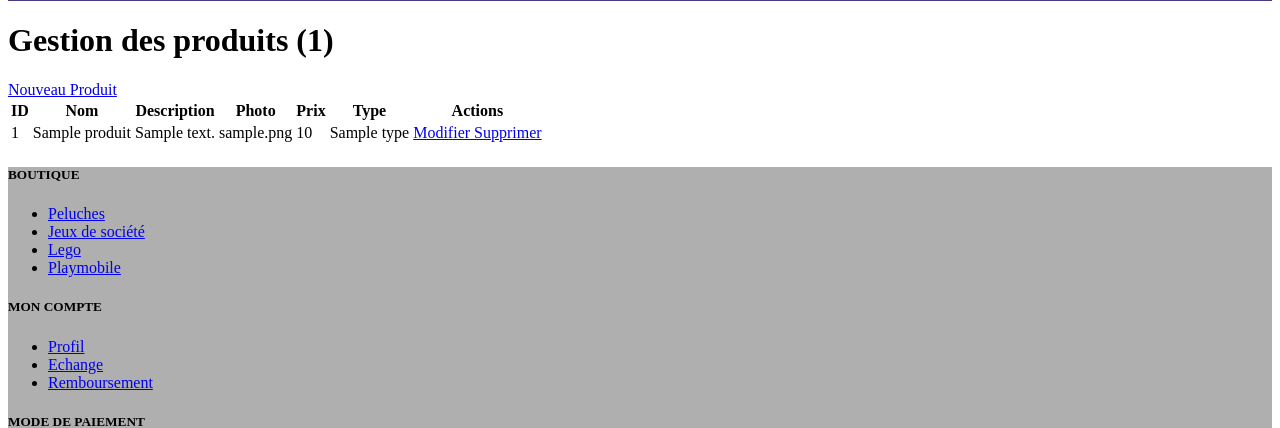
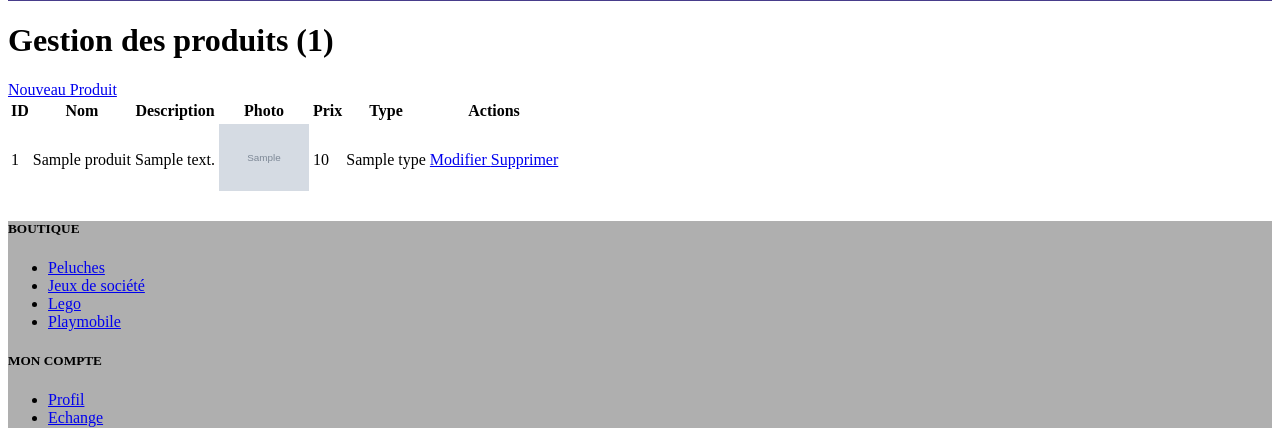
Before and after one commit to flo-man/projet-soutenance-2, a Symfony app: template templates/admin/produit/index.html.twig in a window 1280 px wide. Shown: the part 534-962 px from the top of the page. Run offline with Twig, Linux system fonts and the light colour scheme; the template is opened without the code that fills it: most values are stand-ins (such as "Sample title", 1, 10 or a date in 2020); grey boxes marked "Sample" are stand-in pictures; some libraries are stand-ins or nearby versions.

Commit message:
photo liste produit

```diff
--- a/templates/admin/produit/index.html.twig
+++ b/templates/admin/produit/index.html.twig
@@ -30,7 +30,7 @@
                 <td>{{ produit.id }}</td>
                 <td>{{ produit.nom }}</td>
                 <td>{{ produit.description }}</td>
-                <td>{{ produit.photo }}</td>
+                <td><img src="{{ asset('img_produit/' ~ produit.photo) }}" style="width: 90px" alt="photo_produit"></td>
                 <td>{{ produit.prix }}</td>
                 <td>{{ produit.type.nom }}</td>
                 <td>
```
